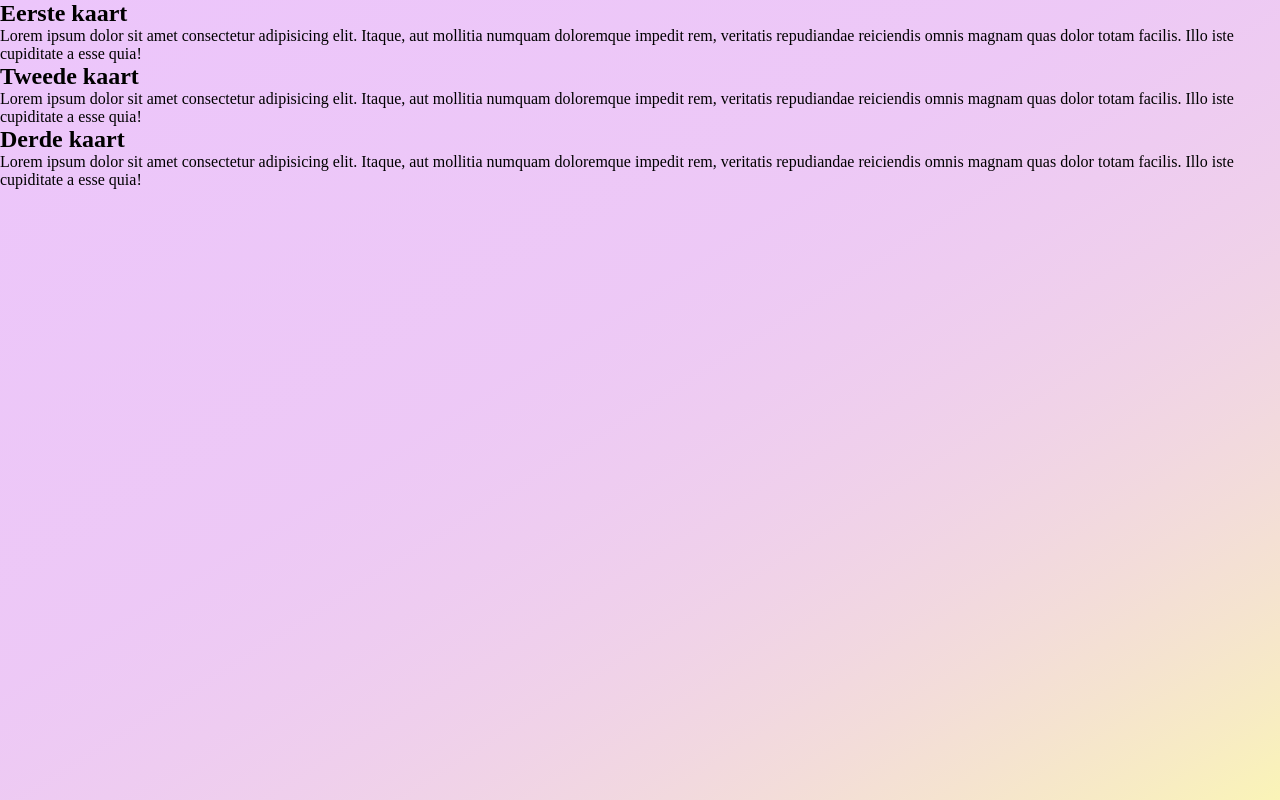
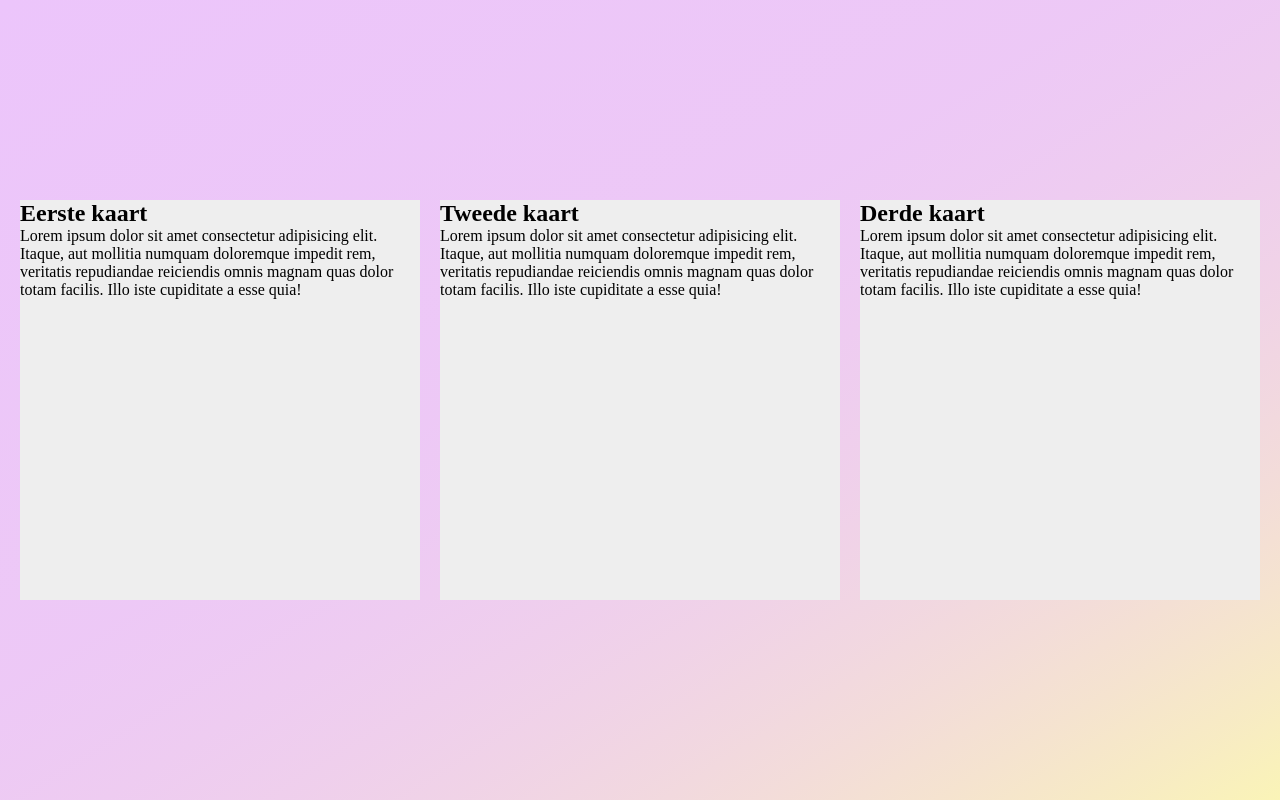
Before and after one commit to joeribreedveld/f3m9-prog-hello-react, a React (Create React App) app: page / in a window 1280 px wide. Built offline with nearby package versions, Linux system fonts and the light colour scheme.

Commit message:
feat(card): add css to card and style with flex and add some comments

```diff
--- a/src/App.css
+++ b/src/App.css
@@ -8,3 +8,11 @@ body {
     background: linear-gradient(to bottom right, #ECC5FB, 80%, #FAF4B7);
     min-height: 100vh;
 }
+
+#root {
+    display: flex;
+    justify-content: center;
+    align-items: center;
+    min-height: 100vh;
+    gap: 20px;
+}
--- /dev/null
+++ b/src/Card.css
@@ -0,0 +1,5 @@
+article {
+    width: 400px;
+    height: 400px;
+    background: #eee;
+}
--- a/src/Card.js
+++ b/src/Card.js
@@ -1,3 +1,7 @@
+// Import
+import "./Card.css"
+
+// Function
 const Card = () => {
 	return (
 		<>
@@ -14,4 +18,5 @@ const Card = () => {
 	)
 }
 
+// Export
 export default Card
--- a/src/Card2.js
+++ b/src/Card2.js
@@ -1,3 +1,7 @@
+// Import
+import "./Card.css"
+
+// Function
 const Card2 = () => {
 	return (
 		<>
@@ -14,4 +18,5 @@ const Card2 = () => {
 	)
 }
 
+// Export
 export default Card2
--- a/src/Card3.js
+++ b/src/Card3.js
@@ -1,3 +1,7 @@
+// Import
+import "./Card.css"
+
+// Functions
 const Card3 = () => {
 	return (
 		<>
@@ -14,4 +18,5 @@ const Card3 = () => {
 	)
 }
 
+// Export
 export default Card3
```
